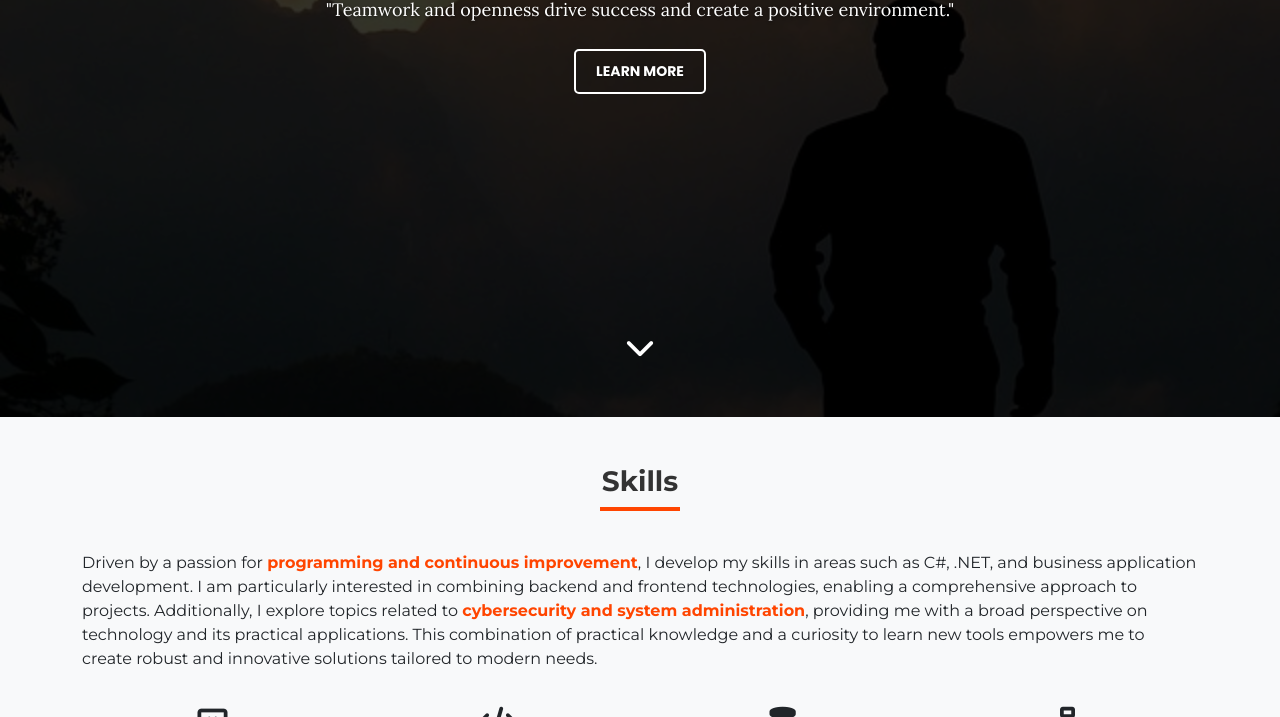
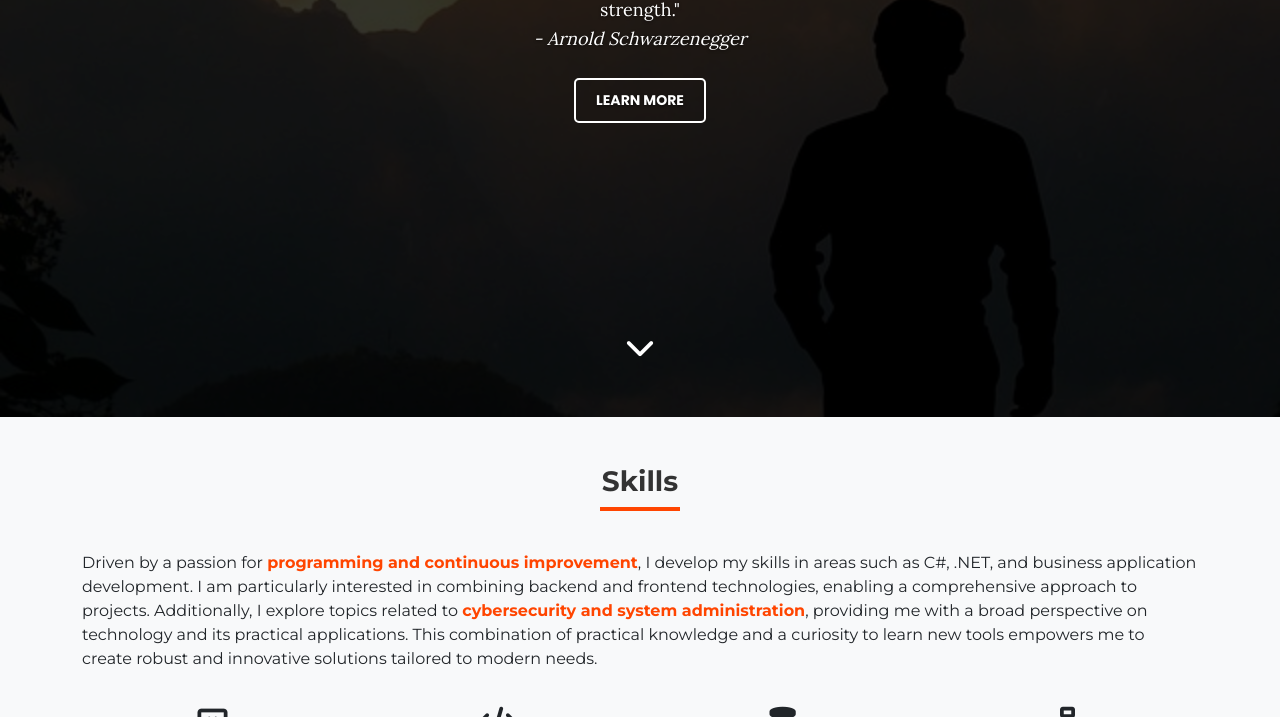
Before and after one commit to szymkap92/Portfolio, a plain HTML site: page index.html in a window 1280 px wide. Shown: the part 383-1100 px from the top of the page. Drawn offline with nearby package versions, Linux system fonts and the light colour scheme.

Commit message:
Updated styles and hero section text appearance

```diff
--- a/index.html
+++ b/index.html
@@ -70,10 +70,12 @@
         <h1 data-aos="fade-up" data-aos-delay="200">
           Hello I<span class="orange-text">'</span>m<span class="orange-text"> Szymon</span></span>Kaput
         </h1>
-        <p data-aos="fade-up" data-aos-delay="00">
-          "Teamwork and openness drive success and create a positive
-          environment."
+        <p data-aos="fade-up" data-aos-delay="400">
+          "Strength does not come from winning. Your struggles develop your strengths.
+          When you go through hardships and decide not to surrender, that is strength."
+          <br><em>- Arnold Schwarzenegger</em>
         </p>
+
         <a
 
           data-aos="fade-up"
```
